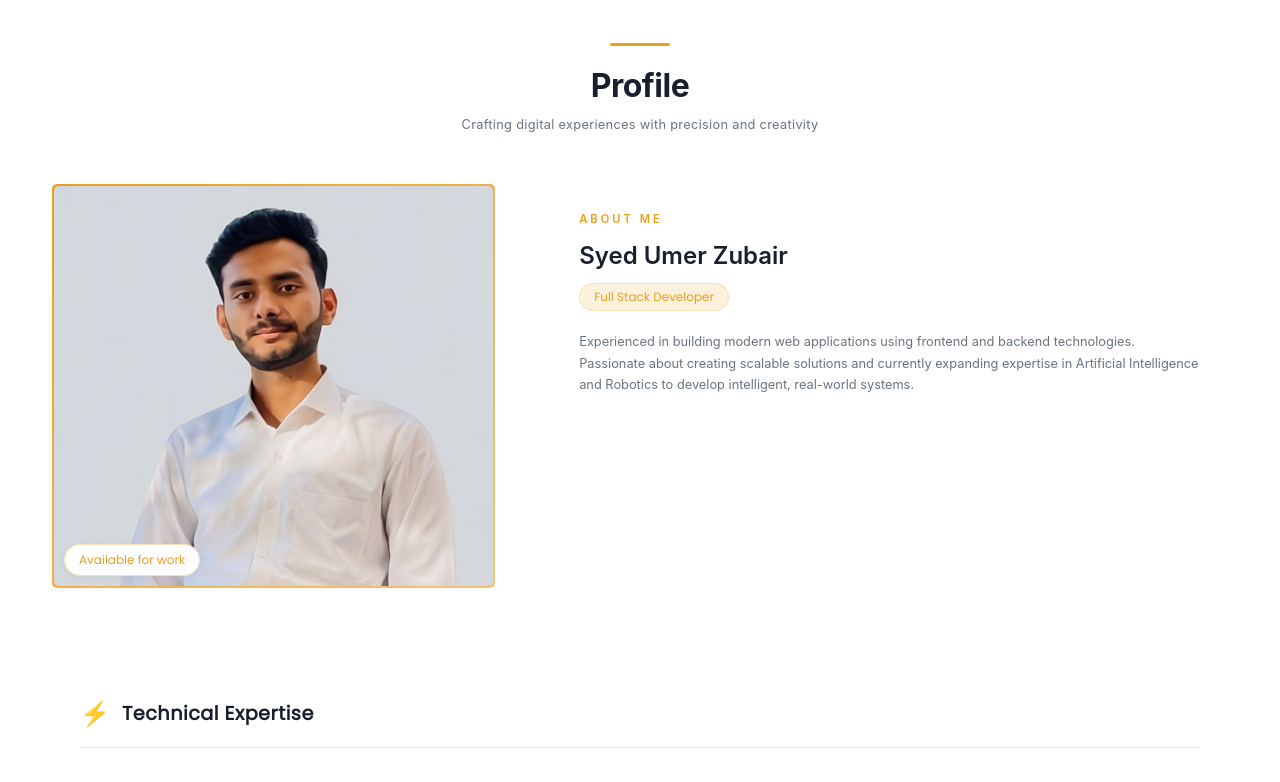
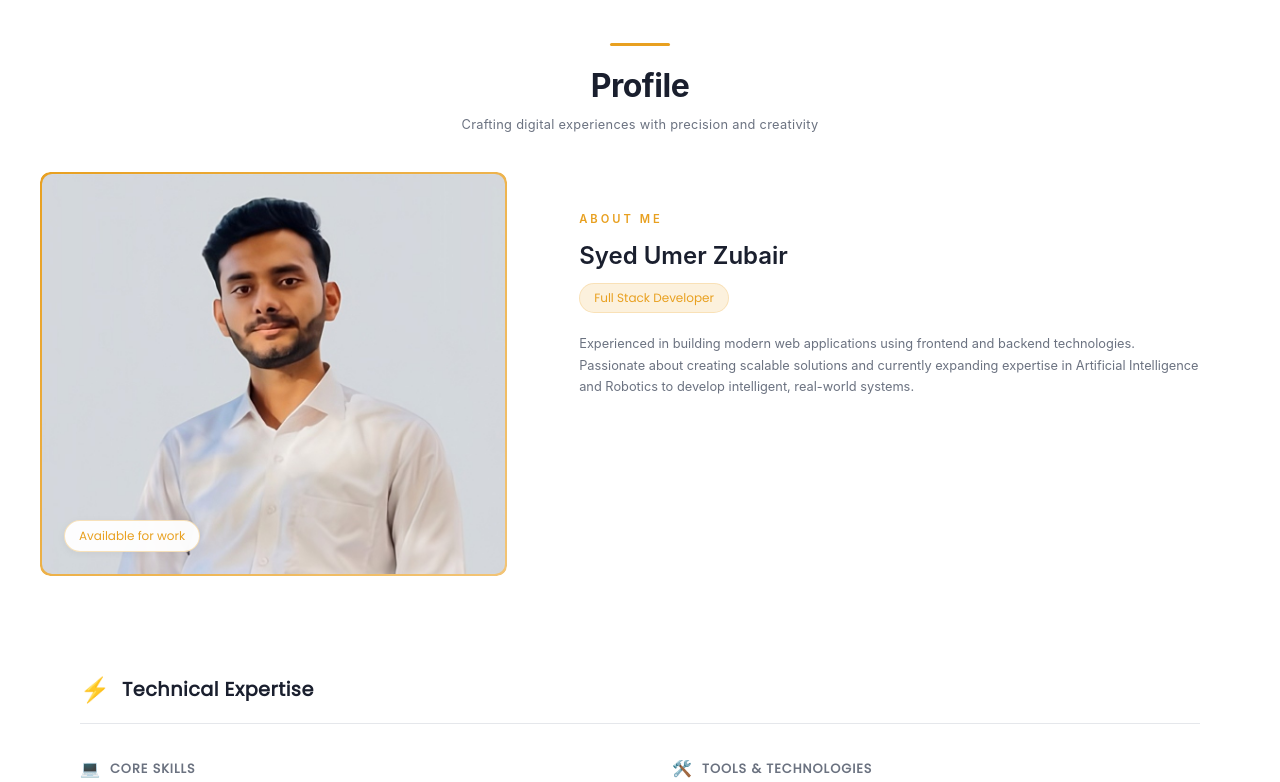
Before and after one commit to Umer12534/my-portfolio, a React (Vite) app: page / in a window 1280 px wide. Shown: the part 685-1467 px from the top of the page. Built offline with nearby package versions, Linux system fonts and the light colour scheme.

Commit message:
Enhance Navbar styles for dark theme: update logo color on scroll

```diff
--- a/src/components/Profile/Profile.css
+++ b/src/components/Profile/Profile.css
@@ -51,12 +51,11 @@
 .profile-photo-wrapper {
   position: relative;
   overflow: hidden;
-  background: var(--color-surface);
-  padding: 12px;
+  border-radius: 10px;
 }
 
 .profile-photo__frame {
-  border-radius: 5px;
+  border-radius: 10px;
   overflow: hidden;
   background: linear-gradient(135deg, var(--color-accent), var(--color-logo));
   padding: 2px;
@@ -70,12 +69,13 @@
   object-fit: cover;
   object-position: center top;
   display: block;
-  border-radius: 5px;
+  border-radius: 10px;
   transition: transform 0.5s ease, opacity 0.4s ease;
 }
 
 .profile-photo:hover {
   transform: scale(1.02);
+  opacity: 0.95;
 }
 
 .profile-photo__badge {
@@ -104,6 +104,7 @@
 .profile-about {
   background: var(--color-surface);
   padding: var(--card-space-lg);
+  border-radius: 10px;
   display: flex;
   flex-direction: column;
   justify-content: start;
@@ -132,7 +133,7 @@
 .profile-about__badge {
   display: inline-block;
   background: var(--color-accent-glow);
-  padding: 4px 14px;
+  padding: 5px 14px;
   border-radius: 20px;
   font-size: 0.75rem;
   font-weight: 500;
--- a/src/components/navbar/Navbar.css
+++ b/src/components/navbar/Navbar.css
@@ -36,6 +36,10 @@
 
 .navbar--scrolled .navbar__logo {
   color: var(--color-logo);
+}
+
+[data-theme="dark"] .navbar--scrolled .navbar__logo {
+  color: var(--color-text-bold);
 }
 
 .navbar__links {
```
Also changed, not shown: src/components/heloSection/Heroanimations.css (deleted, +0 -70 lines).
